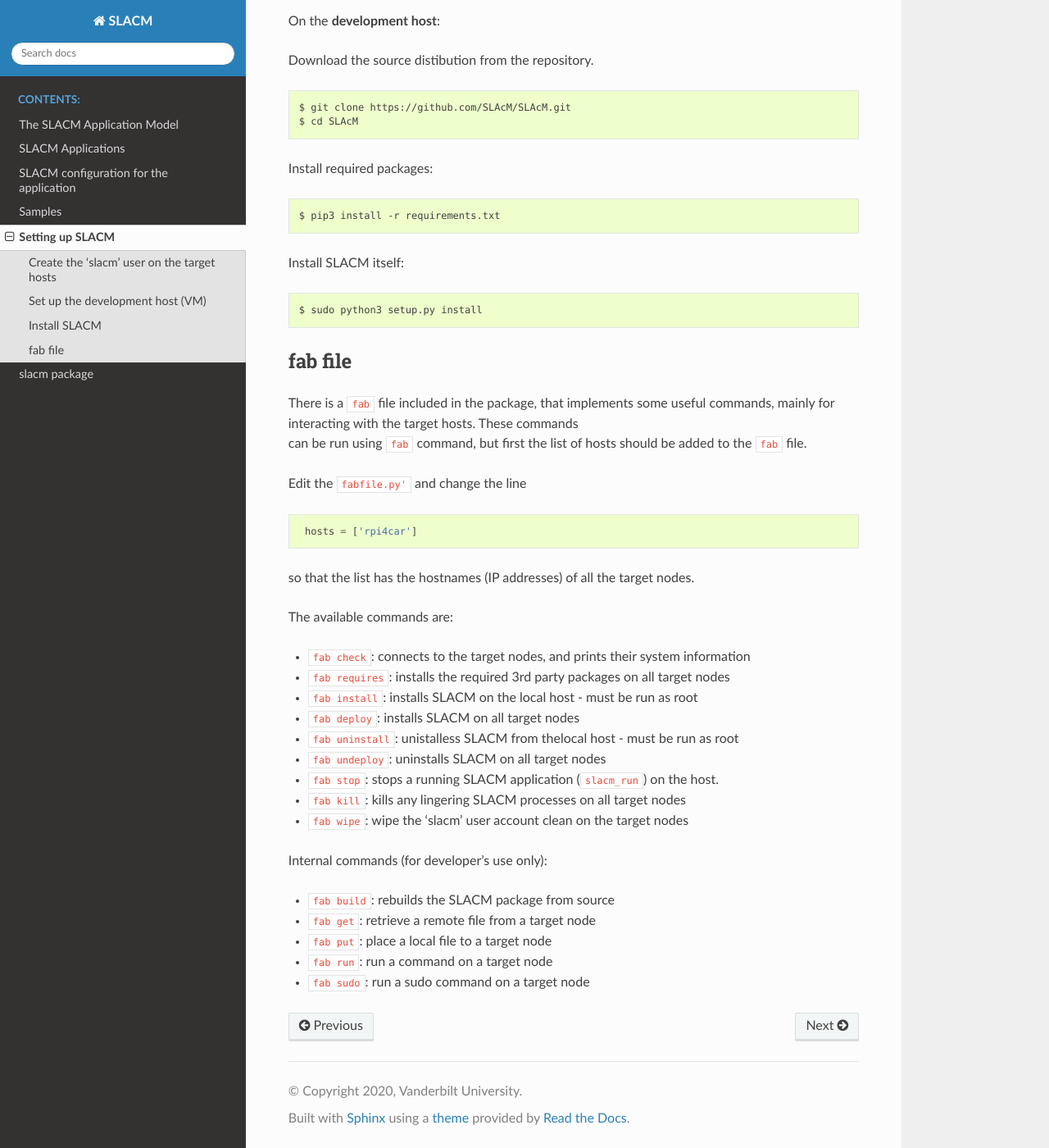
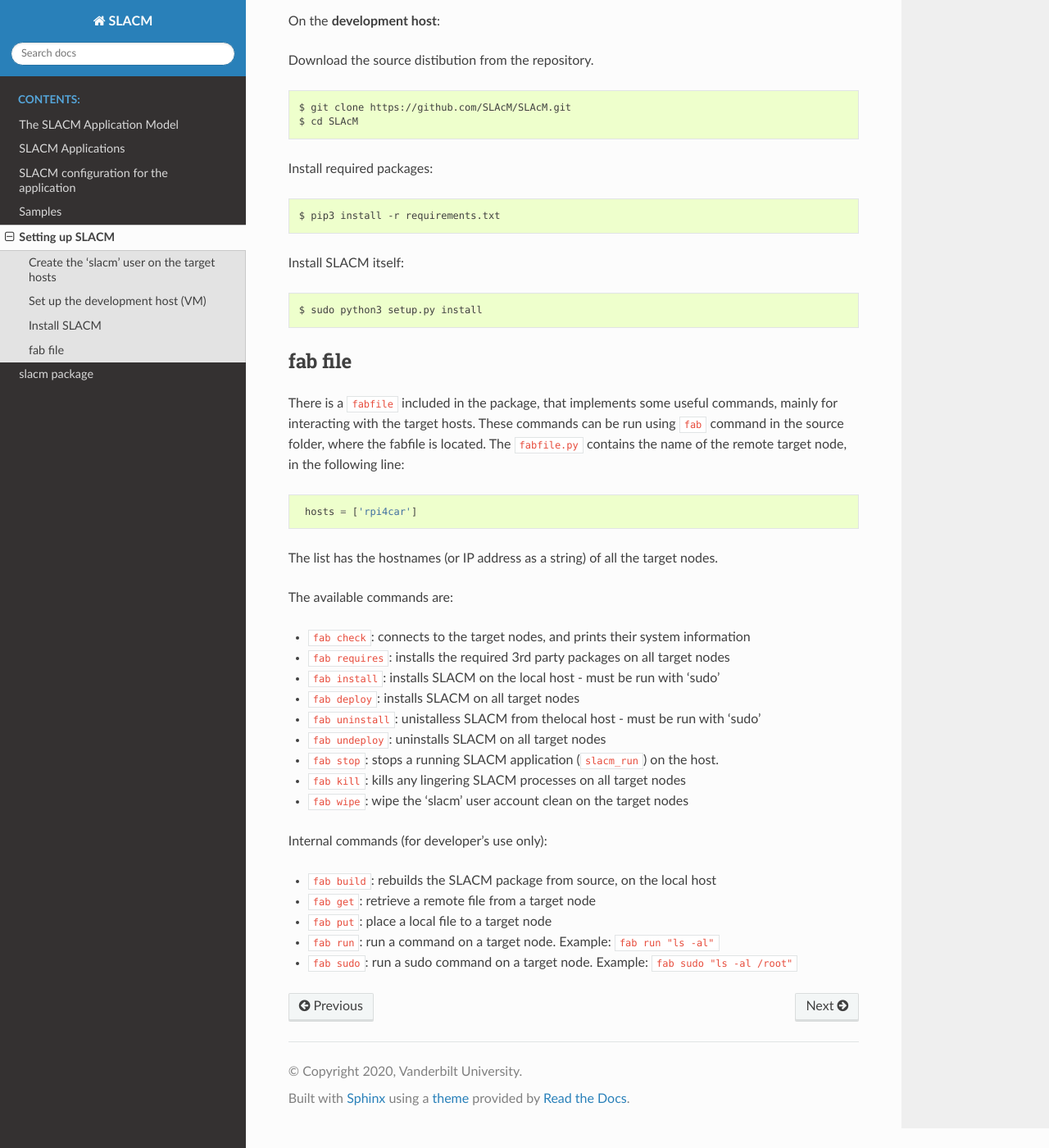
Before and after one commit to SLAcM/SLAcM, a Sphinx documentation site: the page built from docs/source/prep.md, in a window 1280 px wide and 1400 px high, scrolled down 991 px. Shown: the whole window at 82% size. Built offline with Sphinx 7.4.7 and the Read the Docs theme 2.0.0, drawn with Linux system fonts in a browser that asks for light colours.

Commit message:
Several fixes to fabfile, docs.

````diff
--- a/docs/source/prep.md
+++ b/docs/source/prep.md
@@ -58,23 +58,20 @@ $ sudo python3 setup.py install
 
 ## fab file
 
-There is a [`fab`](https://www.fabfile.org) file included in the package, that implements
-some useful commands, mainly for interacting with the target hosts. These commands
-can be run using `fab` command, but first the list of hosts should be added to the `fab` file.
+There is a [`fabfile`](https://www.fabfile.org) included in the package, that implements some useful commands, mainly for interacting with the target hosts. These commands can be run using `fab` command in the source folder, where the fabfile is located.  The `fabfile.py` contains the name of the remote target node, in the following line:
 
-Edit the `fabfile.py'` and change the line
 ```
  hosts = ['rpi4car']
  ```
- so that the list has the hostnames (IP addresses) of all the target nodes.
+
+ The list has the hostnames (or IP address as a string) of all the target nodes.
 
  The available commands are:
  - `fab check`: connects to the target nodes, and prints their system information
-
  - `fab requires`: installs the required 3rd party packages on all target nodes
- - `fab install`: installs SLACM on the local host - must be run as root
+ - `fab install`: installs SLACM on the local host - must be run with 'sudo'
  - `fab deploy`: installs SLACM on all target nodes
- - `fab uninstall`: unistalless SLACM from thelocal host - must be run as root
+ - `fab uninstall`: unistalless SLACM from thelocal host - must be run with 'sudo'
  - `fab undeploy`: uninstalls SLACM on all target nodes
 
  - `fab stop`: stops a running SLACM application (`slacm_run`) on the host.
@@ -83,8 +80,8 @@ Edit the `fabfile.py'` and change the line
 
 
  Internal commands (for developer's use only):
- - `fab build`: rebuilds the SLACM package from source
- - 	`fab get`: retrieve a remote file from a target node
- - 	`fab put`: place a local file to a target node
- - 	`fab run`: run a command on a target node
- - `fab sudo`: run a sudo command on a target node
+ - `fab build`: rebuilds the SLACM package from source, on the local host
+ - `fab get`: retrieve a remote file from a target node
+ - `fab put`: place a local file to a target node
+ - `fab run`: run a command on a target node. Example: `fab run "ls -al"`
+ - `fab sudo`: run a sudo command on a target node. Example: `fab sudo "ls -al /root"`
````
Also changed, not shown: other parts of docs/source/prep.md (+1 -1 lines), fabfile.py (+10 -8 lines), 2 other files.
